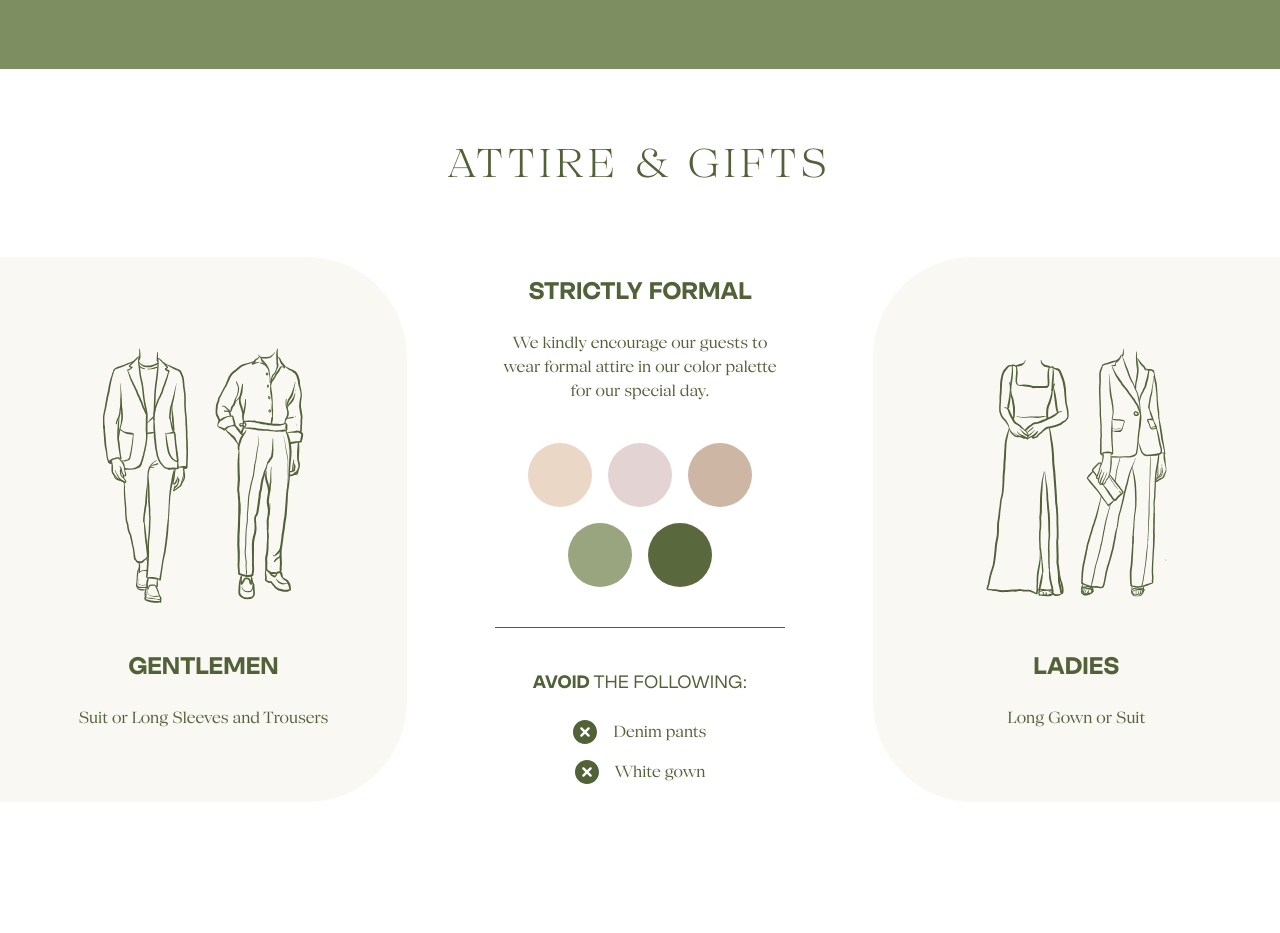
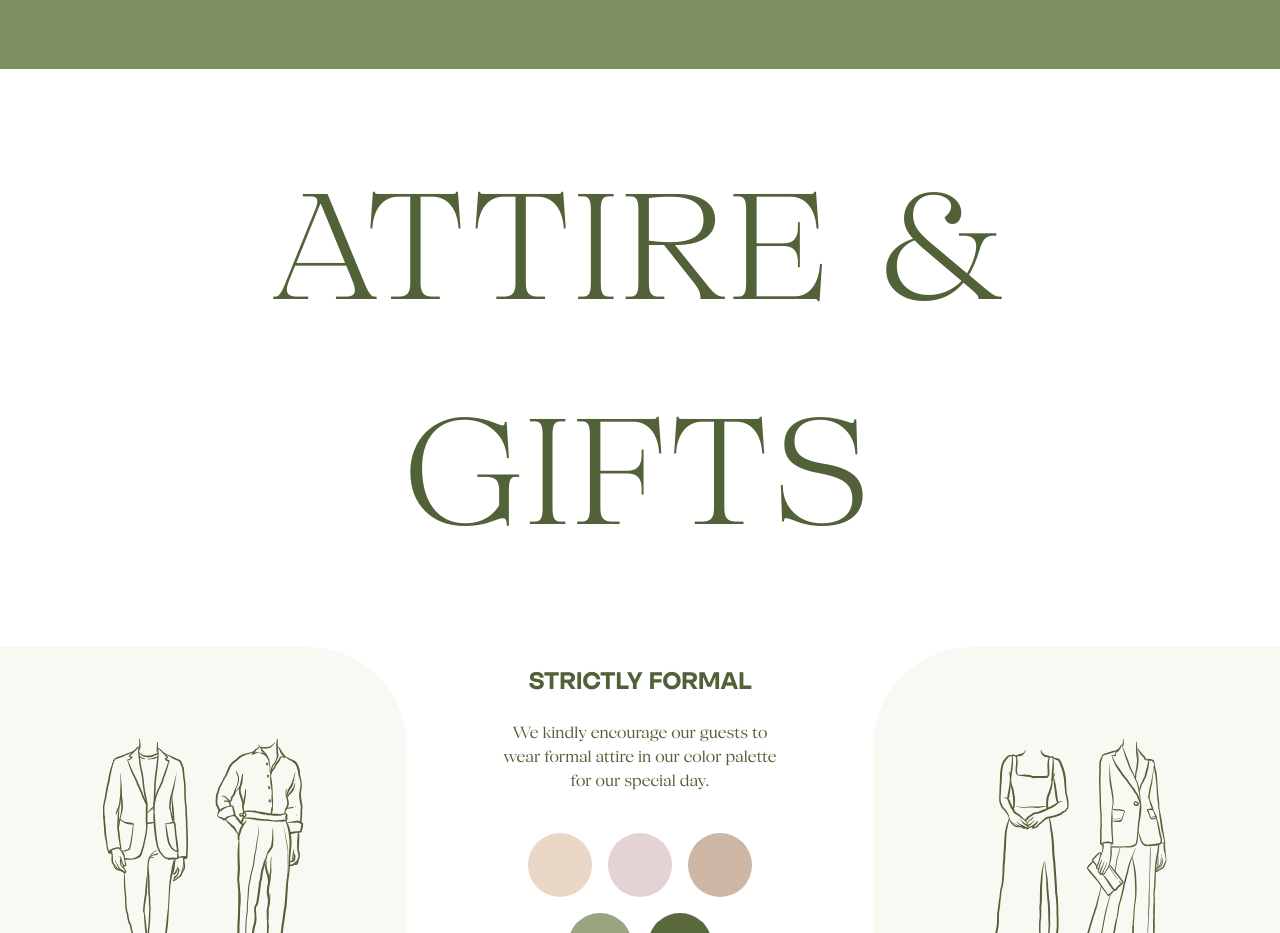
Before and after one commit to brynldrn/bea-and-neil-wedding, a Next.js app: page / in a window 1280 px wide. Shown: the part 3901-4834 px from the top of the page. Built offline with nearby package versions, Linux system fonts and the light colour scheme.

Commit message:
fix: fonts of sections

```diff
--- a/components/attire-and-gifts.tsx
+++ b/components/attire-and-gifts.tsx
@@ -10,7 +10,7 @@ import Image from 'next/image'
 export default function AttireAndGifts() {
   return (
     <section id="attire-and-gifts" className="py-16 bg-white flex flex-col gap-16">
-      <h1 className="font-serif text-dark-green font-light text-[40px] uppercase px-8 text-center tracking-[5px]">Attire &amp; Gifts</h1>
+      <h1 className="font-serif text-dark-green font-light text-[40px] uppercase px-8 text-center tracking-[5px] lg:text-[120px] xl:text-[150px]">Attire &amp; Gifts</h1>
 
       {/* details section */}
       <div className="flex flex-col gap-8 lg:flex-row lg:gap-0 lg:justify-center lg:items-center">
--- a/components/rsvp.tsx
+++ b/components/rsvp.tsx
@@ -18,7 +18,7 @@ export default function Rsvp() {
 
   return (
     <section id="rsvp" className="p-8 bg-brown-4 flex flex-col gap-16 overflow-hidden lg:py-24">
-      <h1 className="font-serif text-cream font-light text-[100px] leading-[90%] tracking-[10px] text-center lg:text-[200px] xl:text-[400px] xl:tracking-[60px]">RSVP</h1>
+      <h1 className="font-serif text-cream font-light text-[100px] leading-[90%] tracking-[10px] text-center lg:text-[120px] xl:text-[400px] xl:tracking-[60px]">RSVP</h1>
 
       {/* details section */}
       <div className="block space-y-4 px-12 max-w-[839px] lg:mx-auto relative xl:pl-36 xl:pr-0">
```
